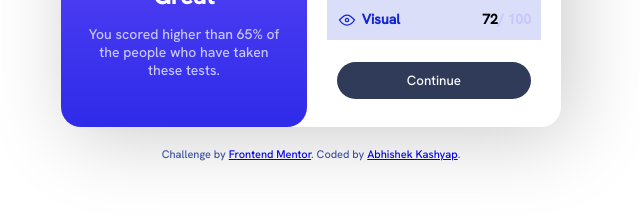
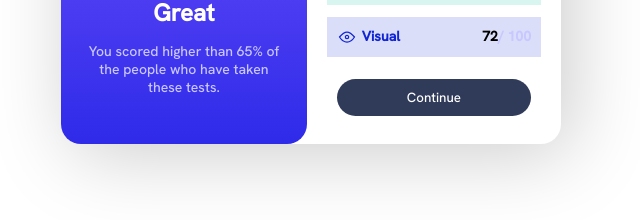
Before and after one commit to Abhishek10351/frontend-mentor-challenges, a plain HTML site: page results-summary-component-main/index.html in a window 1280 px wide. Shown: the part 444-664 px from the top of the page, without its empty margins (329-969 px from the left). Drawn offline with Linux system fonts and the light colour scheme.

```diff
--- a/results-summary-component-main/index.html
+++ b/results-summary-component-main/index.html
@@ -91,16 +91,6 @@
             </div>
         </main>
 
-        <footer class="attribution">
-            Challenge by
-            <a
-                href="https://www.frontendmentor.io?ref=challenge"
-                target="_blank"
-                >Frontend Mentor</a
-            >. Coded by
-            <a href="https://github.com/Abhishek10351" target="_blank"
-                >Abhishek Kashyap</a
-            >.
-        </footer>
+
     </body>
 </html>
```
Also changed, not shown: qr-code-component-main/index.html (deleted, +0 -26 lines), qr-code-component-main/images/favicon-32x32.png (deleted), qr-code-component-main/images/image-qr-code.png (deleted).
